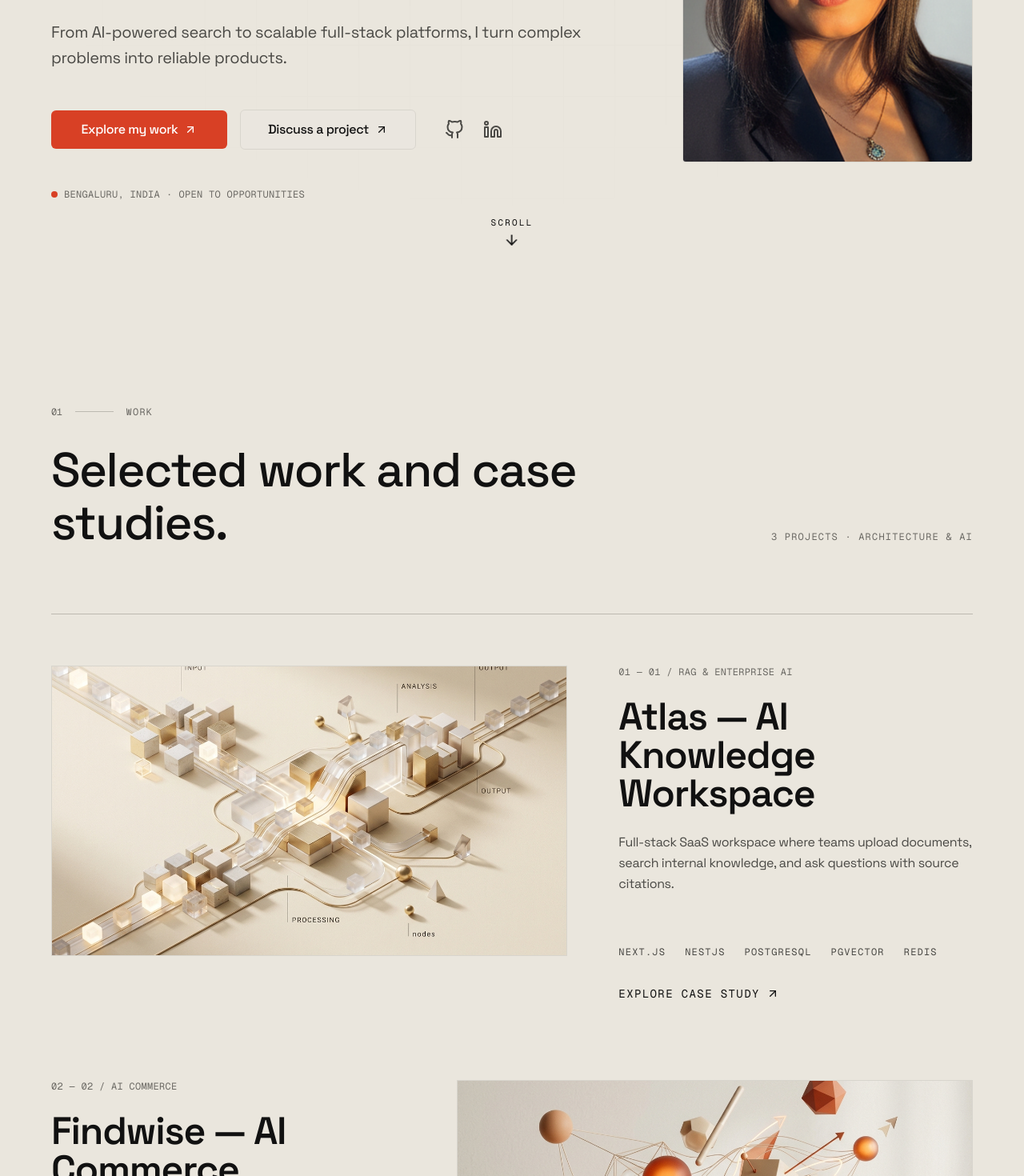
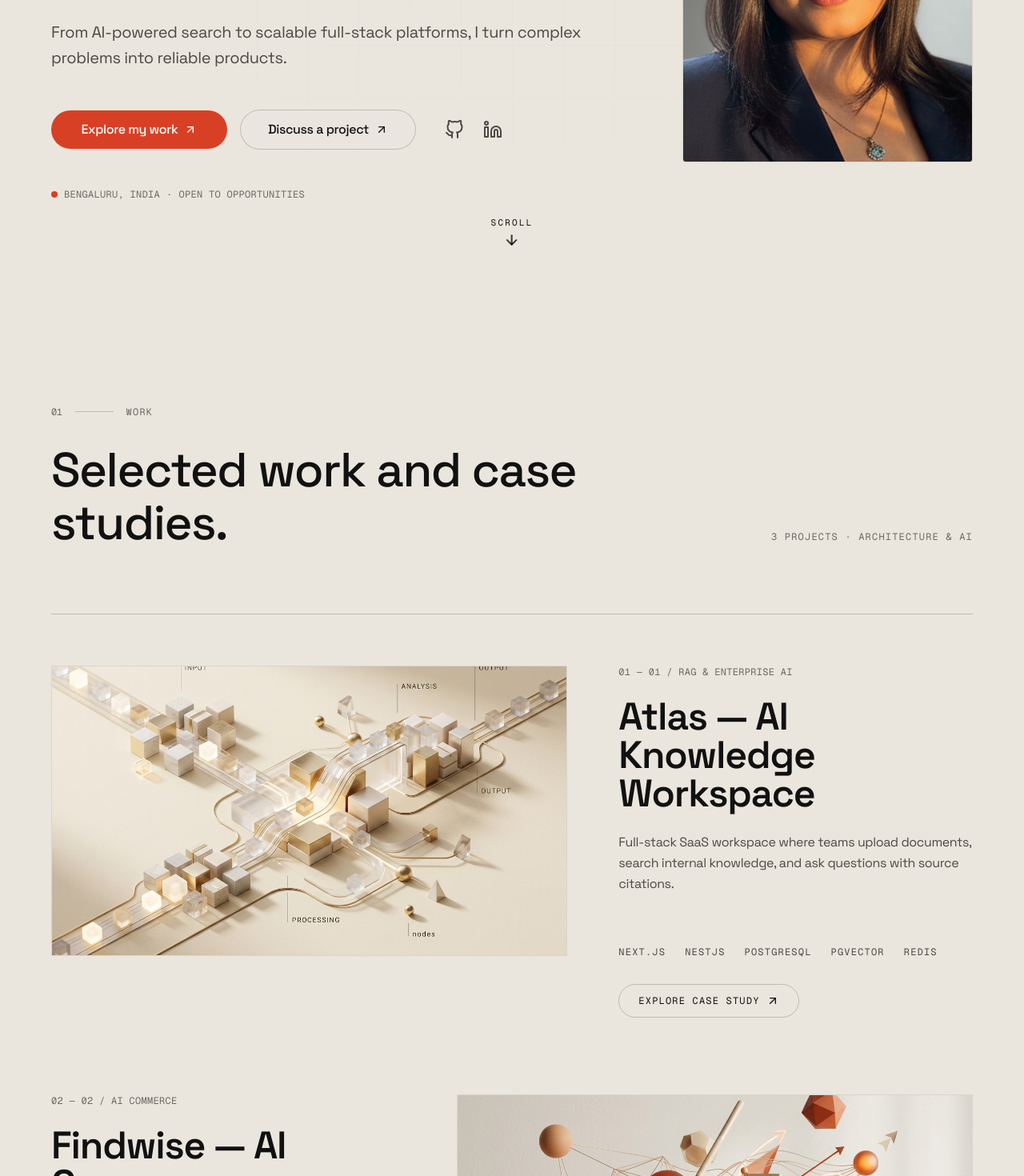
Before and after one commit to DecodeDebangi/portfolio-2026, a Next.js app: page / in a window 1280 px wide. Shown: the part 520-1990 px from the top of the page at 80% size. Built offline with nearby package versions, Linux system fonts and the light colour scheme.

Commit message:
style: update button aesthetics for higher contrast and chic pill shape

```diff
--- a/src/components/HeroSection.tsx
+++ b/src/components/HeroSection.tsx
@@ -47,17 +47,17 @@ export function HeroSection() {
           <div className="flex flex-col sm:flex-row items-start sm:items-center space-y-3 sm:space-y-0 sm:space-x-4 pt-2">
             <a
               href="#work"
-              className="inline-flex items-center justify-center w-[220px] px-6 py-3.5 sm:py-3 bg-accent text-white font-medium rounded-md hover:bg-accent/90 transition-colors focus-visible:outline-none focus-visible:ring-2 focus-visible:ring-accent focus-visible:ring-offset-2 focus-visible:ring-offset-background"
+              className="inline-flex items-center justify-center w-[220px] px-6 py-3.5 sm:py-3 bg-accent text-white font-medium rounded-full hover:bg-accent/90 transition-all duration-300 focus-visible:outline-none focus-visible:ring-2 focus-visible:ring-accent focus-visible:ring-offset-2 focus-visible:ring-offset-background"
             >
               Explore my work
               <ArrowUpRight className="ml-2 w-4 h-4" />
             </a>
             <a
               href="#contact"
-              className="inline-flex items-center justify-center w-[220px] px-6 py-3.5 sm:py-3 bg-surface border border-border text-foreground font-medium rounded-md hover:bg-surface-secondary transition-colors focus-visible:outline-none focus-visible:ring-2 focus-visible:ring-accent focus-visible:ring-offset-2 focus-visible:ring-offset-background"
+              className="group inline-flex items-center justify-center w-[220px] px-6 py-3.5 sm:py-3 bg-surface border border-foreground/20 text-foreground font-medium rounded-full hover:bg-foreground hover:text-background transition-all duration-300 focus-visible:outline-none focus-visible:ring-2 focus-visible:ring-accent focus-visible:ring-offset-2 focus-visible:ring-offset-background"
             >
               Discuss a project
-              <ArrowUpRight className="ml-2 w-4 h-4" />
+              <ArrowUpRight className="ml-2 w-4 h-4 transition-transform group-hover:translate-x-1 group-hover:-translate-y-1" />
             </a>
 
             <div className="flex items-center justify-start space-x-6 sm:ml-4 pt-4 sm:pt-0 px-1">
--- a/src/components/WorkSection.tsx
+++ b/src/components/WorkSection.tsx
@@ -169,7 +169,7 @@ export function WorkSection() {
                 </div>
                 <button
                   onClick={() => setActiveProject(project)}
-                  className="inline-flex items-center text-sm font-mono tracking-widest uppercase text-foreground hover:text-accent transition-colors focus-visible:outline-none focus-visible:ring-2 focus-visible:ring-accent"
+                  className="group inline-flex items-center px-6 py-3 border border-foreground/20 rounded-full text-xs font-mono tracking-widest uppercase text-foreground hover:bg-foreground hover:text-background transition-all duration-300 focus-visible:outline-none focus-visible:ring-2 focus-visible:ring-foreground"
                 >
                   Explore case study
                   <ArrowUpRight className="ml-2 w-4 h-4 transition-transform group-hover:translate-x-1 group-hover:-translate-y-1" />
```
